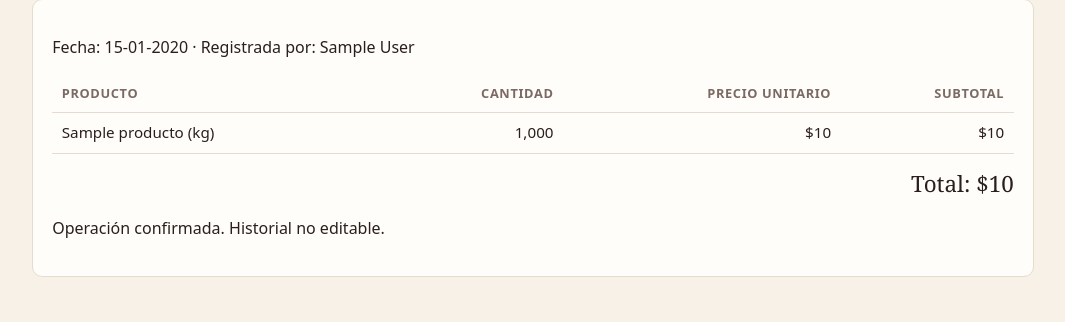
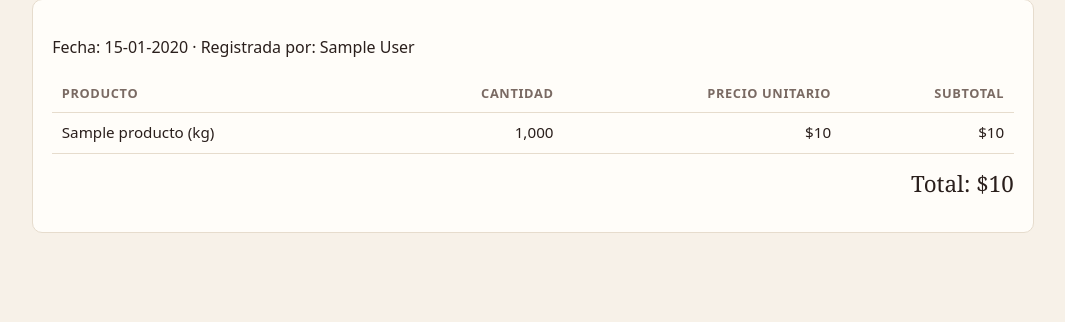
Before and after one commit to LFP2002/corte-gestion, a Django app: page /ventas/1/ in a window 1280 px wide. Shown: the part 133-455 px from the top of the page, without its empty margins (107-1172 px from the left). Run offline with Django 5.2, Linux system fonts and the light colour scheme; a user stored in the database is signed in; tables that the repository leaves empty hold one stand-in row (values such as "Sample post").

Commit message:
style(ui): mejorar formularios y retirar textos internos

```diff
--- a/backend/templates/gestion/operacion_detalle.html
+++ b/backend/templates/gestion/operacion_detalle.html
@@ -20,6 +20,5 @@
     </table>
   </div>
   <p class="total">Total: {{ object.total|clp }}</p>
-  <p>Operación confirmada. Historial no editable.</p>
 </div>
 {% endblock %}
```
